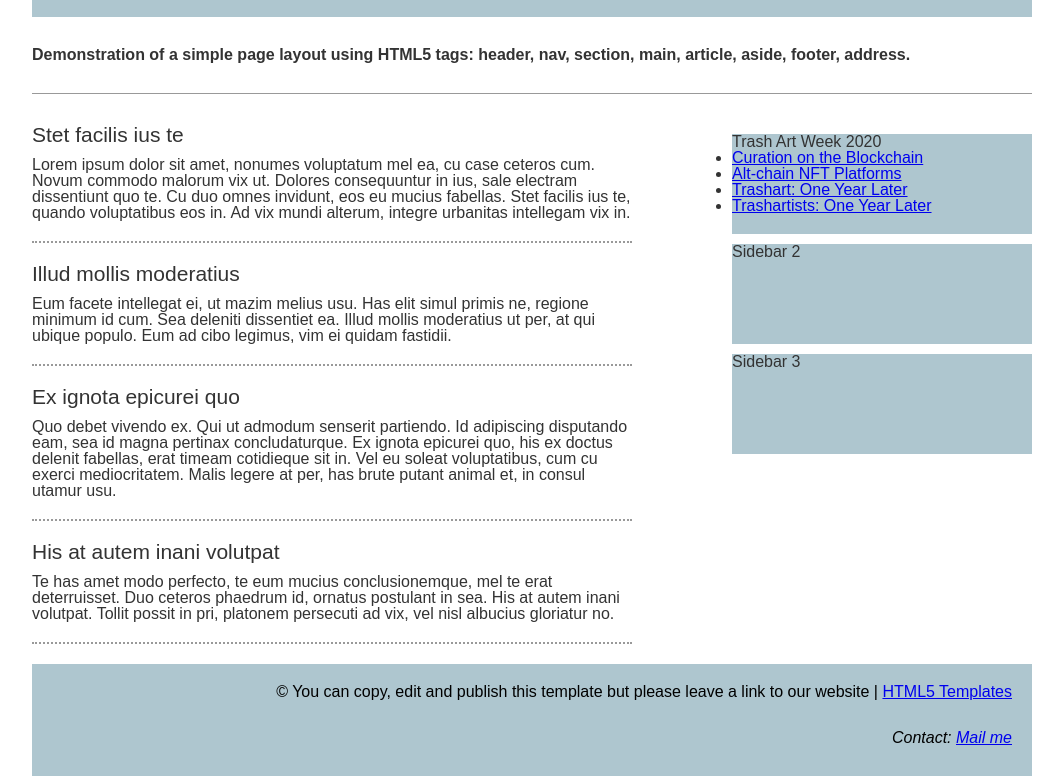
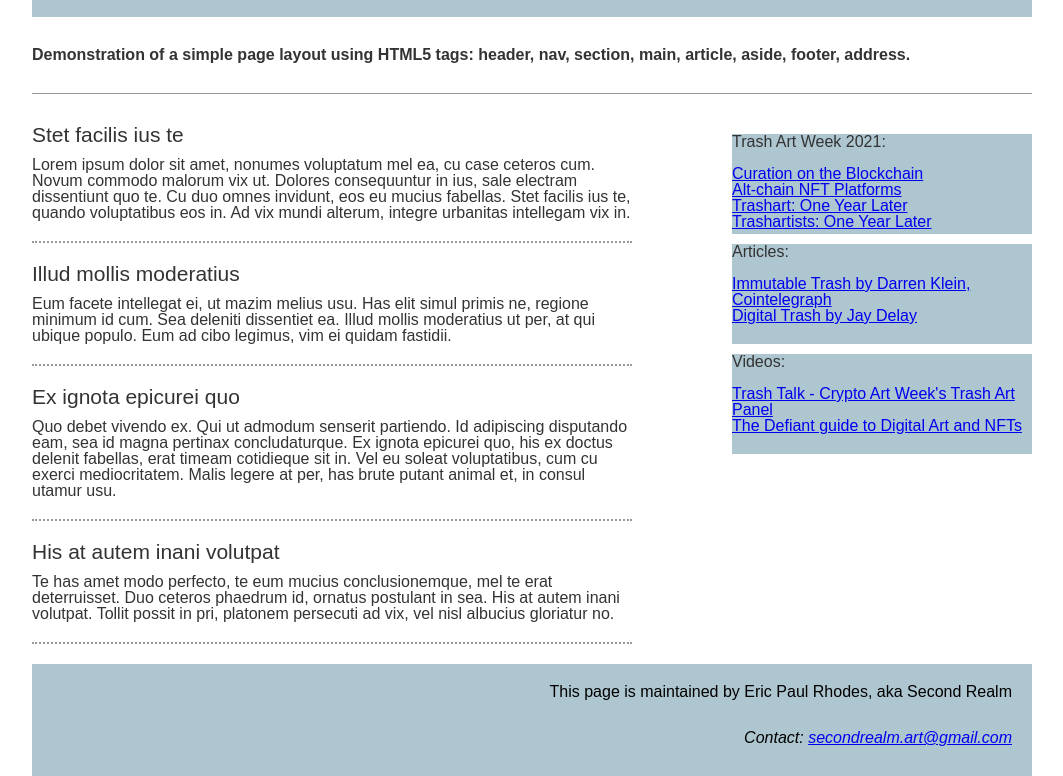
Before and after one commit to ericprhodes/trashartsupply, a plain HTML site: page index.html in a window 1280 px wide. Shown: the part 53-829 px from the top of the page, without its empty margins (108-1171 px from the left). Drawn offline with Linux system fonts and the light colour scheme.

Commit message:
Update index.html

```diff
--- a/index.html
+++ b/index.html
@@ -46,22 +46,27 @@
 			</article>
 		</main>
 		<aside>
-			<div>Trash Art Week 2020
-			<ul>
-				<li><a href="https://www.youtube.com/watch?v=3rtO27csUjY">Curation on the Blockchain</a>
-				<li><a href="https://www.youtube.com/watch?v=Ny-XXlf8K44">Alt-chain NFT Platforms</a>
-				<li><a href="https://www.youtube.com/watch?v=1H2_It2gJuA">Trashart: One Year Later</a>
-				<li><a href="https://www.youtube.com/watch?v=TTvMOoiP8YY">Trashartists: One Year Later</a>
-			</ul>
+			<div>Trash Art Week 2021:<br><br>
+				<a href="https://www.youtube.com/watch?v=3rtO27csUjY">Curation on the Blockchain</a><br>
+				<a href="https://www.youtube.com/watch?v=Ny-XXlf8K44">Alt-chain NFT Platforms</a><br>
+				<a href="https://www.youtube.com/watch?v=1H2_It2gJuA">Trashart: One Year Later</a><br>
+				<a href="https://www.youtube.com/watch?v=TTvMOoiP8YY">Trashartists: One Year Later</a><br>
 			</div>
-			<div>Sidebar 2</div>
-			<div>Sidebar 3</div>
+			<div>Articles:<br><br>
+				<a href="https://cointelegraph.com/magazine/2020/03/24/immutable-trash-crypto-art-censorship-meaning">Immutable Trash by Darren Klein, Cointelegraph</a><br>
+				<a href="http://online.fliphtml5.com/lvwau/phqz/#p=44">Digital Trash by Jay Delay</a>
+			</div>
+			<div>Videos:<br><br>
+				<a href="https://www.youtube.com/watch?v=_J4uzqFvpSk&ab_channel=UNIVERSECONTEMPORARY">Trash Talk - Crypto Art Week's Trash Art Panel</a><br>
+				<a href="https://www.youtube.com/watch?v=XqveU599ojg&t=975s">The Defiant guide to Digital Art and NFTs</a>
+
+			</div>
 		</aside>
 	</section>
 	<footer>
-		<p>&copy; You can copy, edit and publish this template but please leave a link to our website | <a href="https://html5-templates.com/" target="_blank" rel="nofollow">HTML5 Templates</a></p>
+		<p>This page is maintained by Eric Paul Rhodes, aka Second Realm</p>
 		<address>
-			Contact: <a href="mailto:me@example.com">Mail me</a>
+			Contact: <a href="mailto:secondrealm.art@gmail.com">secondrealm.art@gmail.com</a>
 		</address>
 	</footer>
 
```
